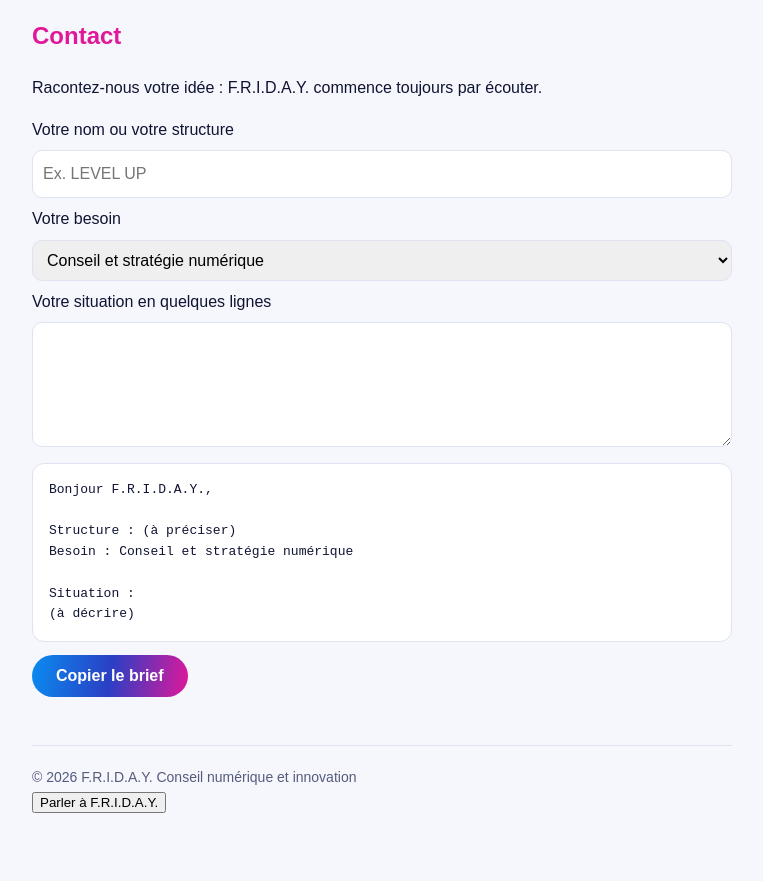
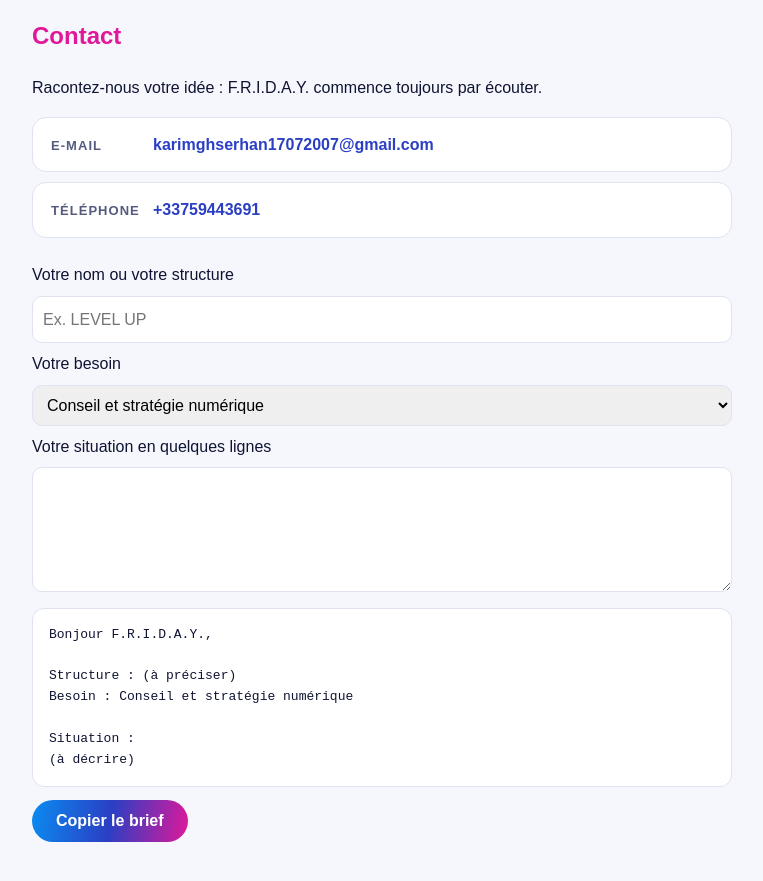
Before and after one commit to Karim-Serhan/friday-site, a plain HTML site: page index.html in a window 1280 px wide. Shown: the part 2719-3600 px from the top of the page, without its empty margins (258-1021 px from the left). Before the commit the page ends 3557 px from the top, so only its background shows below. Drawn offline with Linux system fonts and the light colour scheme.

Commit message:
Add files via upload

```diff
--- a/index.html
+++ b/index.html
@@ -316,6 +316,43 @@
         margin: 0;
         padding: 0 12px 10px;
     }
+
+    .coordonnees {
+        list-style: none;
+        padding: 0;
+        margin: 0 0 24px;
+        display: grid;
+        gap: 10px;
+    }
+
+    .coordonnees li {
+        display: flex;
+        gap: 12px;
+        align-items: baseline;
+        padding: 14px 18px;
+        background: white;
+        border: 1px solid #dfe2f0;
+        border-radius: 14px;
+    }
+
+    .coordonnees span {
+        min-width: 90px;
+        font-size: 13px;
+        font-weight: bold;
+        letter-spacing: 0.08em;
+        text-transform: uppercase;
+        color: #555b7d
+    }
+
+    .coordonnees a {
+        color: var(--indigo);
+        font-weight: bold;
+        text-decoration: none;
+    }
+
+    .coordonnees a:hover {
+        color: var(--magenta);
+    }
   </style>
 </head>
 <body>
@@ -411,6 +448,16 @@
 
   <h2 id="contact">Contact</h2>
   <p>Racontez-nous votre idée : F.R.I.D.A.Y. commence toujours par écouter.</p>
+  <ul class="coordonnees">
+    <li>
+        <span>E-mail</span>
+        <a href="mailto:karimghserhan17072007@gmail.com">karimghserhan17072007@gmail.com</a>
+    </li>
+    <li>
+        <span>Téléphone</span>
+        <a href="tel:+33759443691">+33759443691</a>
+    </li>
+  </ul>
   <form id="formulaire">
     <label for="nom">Votre nom ou votre structure</label>
     <input id="nom" placeholder="Ex. LEVEL UP">
@@ -507,6 +554,8 @@
         texte: "Passez une excellent journée! Au revoir <3" },
       { mots: ["je", "t'aime", "trop", "I", "love", "you"],
         texte: "Aww! Je vous adore aussi. Pleinement!" },
+      { mots: ["contact", "rendez", "rdv", "entretien", "joindre", "telephone", "mail", "email", "numero", "appeler"],
+        texte: "Vous pouvez nous écrire à karimghserhan17072007@gmail.com ou nous appeler au +33759443691. Vous pouvez également remplir le brief dans la section Contact. Nous commençons toujours par un entretien d'écoute."},
     ];
 
     const parDefaut = "Je n'ai pas la réponse à cette question. Vous pouvez la poser autrement, ou remplir le brief dans la section Contact : l'équipe vous répondra.";
```
